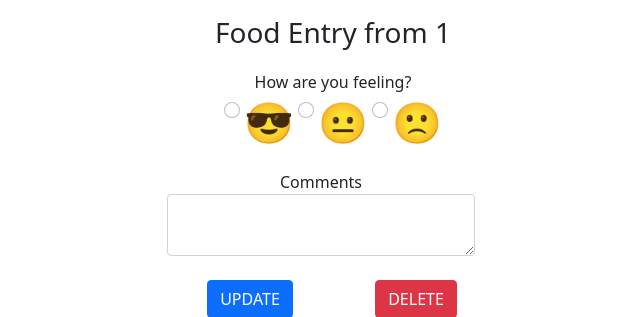
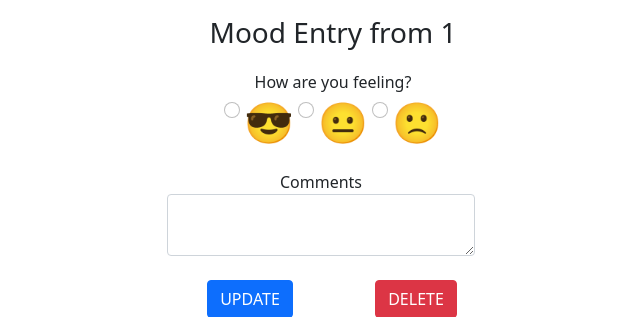
Before and after one commit to pragnya17/HoosHealthTracker, a Flask app: page /mood_update/1 in a window 1280 px wide. Shown: the part 95-412 px from the top of the page, without its empty margins (307-947 px from the left). Run offline with Flask 2, Linux system fonts and the light colour scheme; the visitor is signed in with stand-in values (Sample User, id 1); data that the repository does not hold is empty.

Commit message:
Fix typo

```diff
--- a/templates/exercise_update.html
+++ b/templates/exercise_update.html
@@ -1,7 +1,7 @@
 {% extends "index.html" %}
 
 {% block content %}
-<h3 class="text-center mt-3">Food Entry from {{ date }}</h3>
+<h3 class="text-center mt-3">Exercise Entry from {{ date }}</h3>
 <div class="container-lg mx-auto d-flex col justify-content-center mt-3 mb-3">
     <form method="post">
         <div class="row mt-3">
--- a/templates/mood_update.html
+++ b/templates/mood_update.html
@@ -1,7 +1,7 @@
 {% extends "index.html" %}
 
 {% block content %}
-<h3 class="text-center mt-3">Food Entry from {{ date }}</h3>
+<h3 class="text-center mt-3">Mood Entry from {{ date }}</h3>
 <div class="container-lg mx-auto d-flex col justify-content-center mt-3 mb-3">
     <form method="post">
         <div class="row">
--- a/templates/sleep_update.html
+++ b/templates/sleep_update.html
@@ -1,7 +1,7 @@
 {% extends "index.html" %}
 
 {% block content %}
-<h3 class="text-center mt-3">Food Entry from {{ date }}</h3>
+<h3 class="text-center mt-3">Sleep Entry from {{ date }}</h3>
 <div class="container-lg mx-auto d-flex col justify-content-center mt-3">
     <form method="post">
         <div class="form-group col">
```
